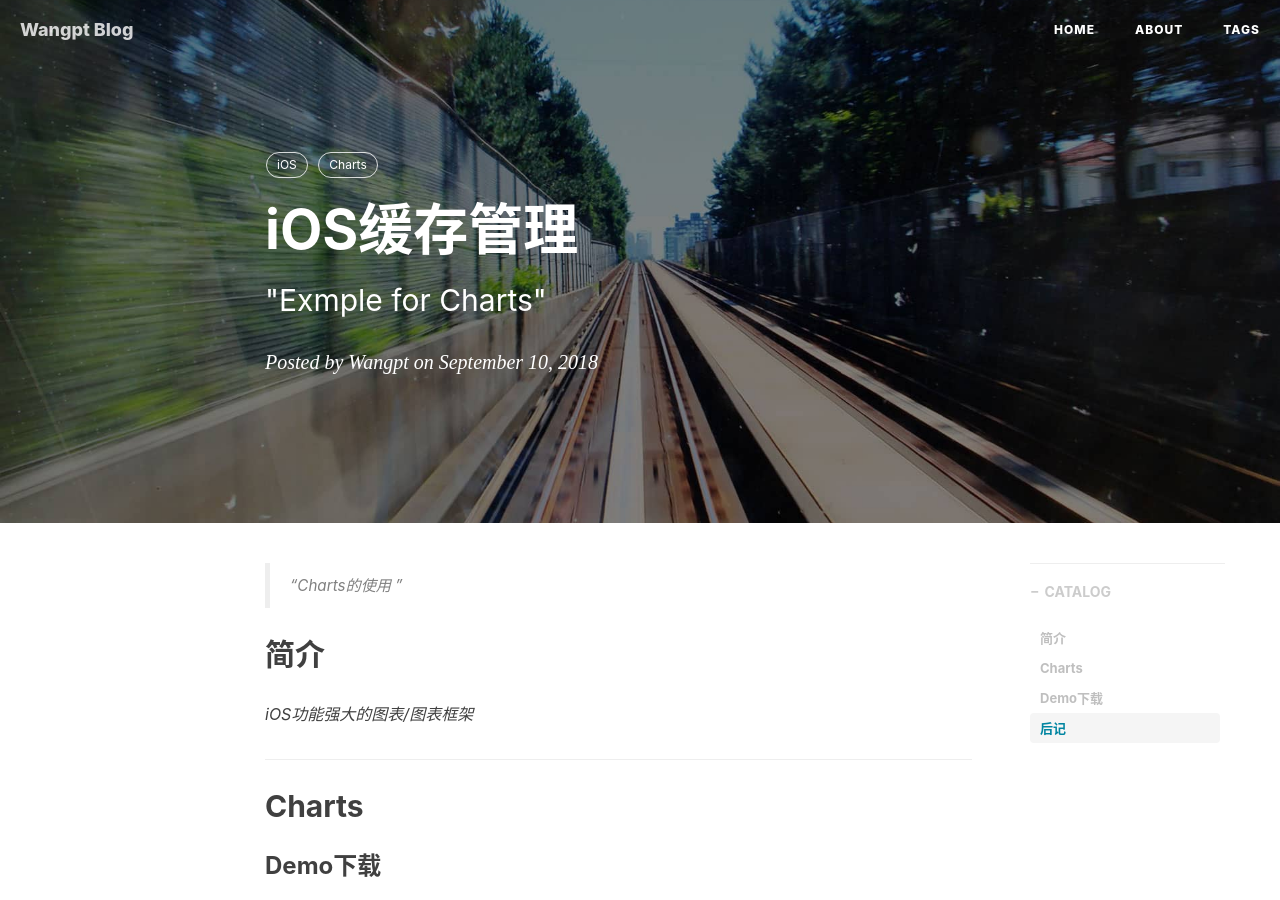
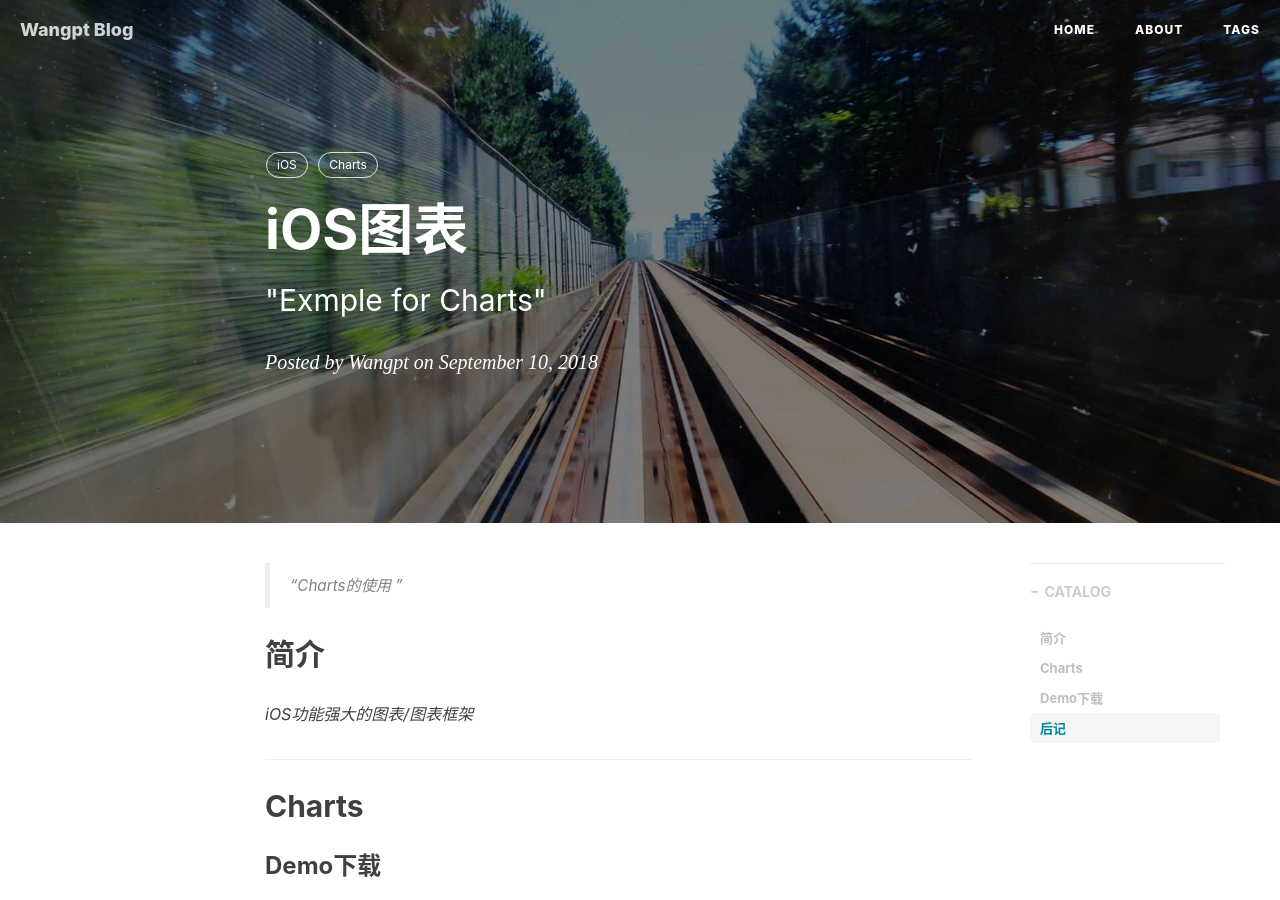
Before and after one commit to wangpt/wangpt.github.io, a Jekyll site: the page built from _posts/2018-09-10-chart-blog.markdown, in a window 1280 px wide and 900 px high. Built offline with Jekyll 4.4.1, drawn with Linux system fonts in a browser that asks for light colours; nearby versions of some CDN libraries; comment, search, counter and statistics services are not loaded.

Commit message:
change chart

```diff
--- a/_posts/2018-09-10-chart-blog.markdown
+++ b/_posts/2018-09-10-chart-blog.markdown
@@ -1,6 +1,6 @@
 ---
 layout:     post
-title:      "iOS缓存管理"
+title:      "iOS图表"
 subtitle:   " \"Exmple for Charts\""
 date:       2018-09-10 12:00:00
 author:     "Wangpt"
```
